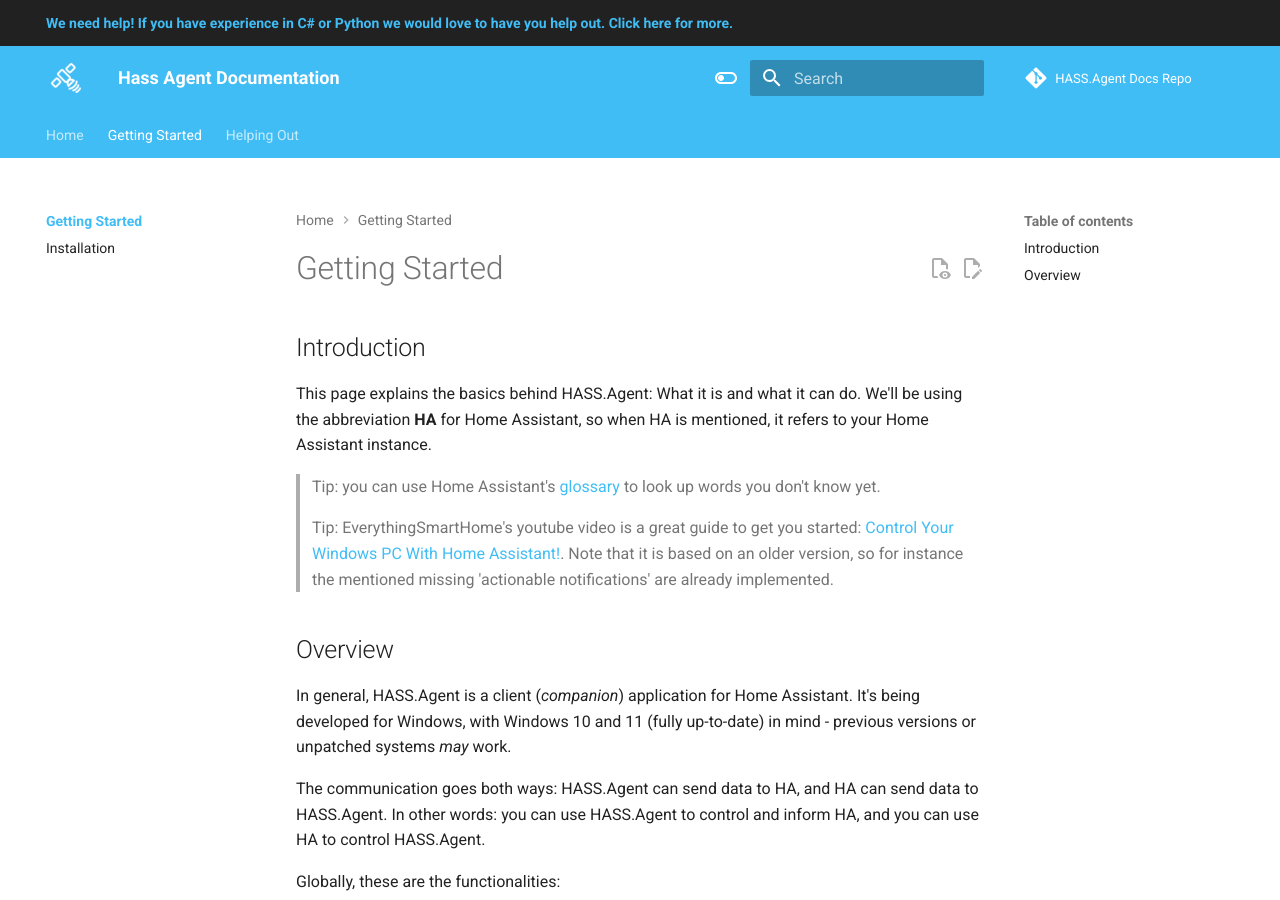
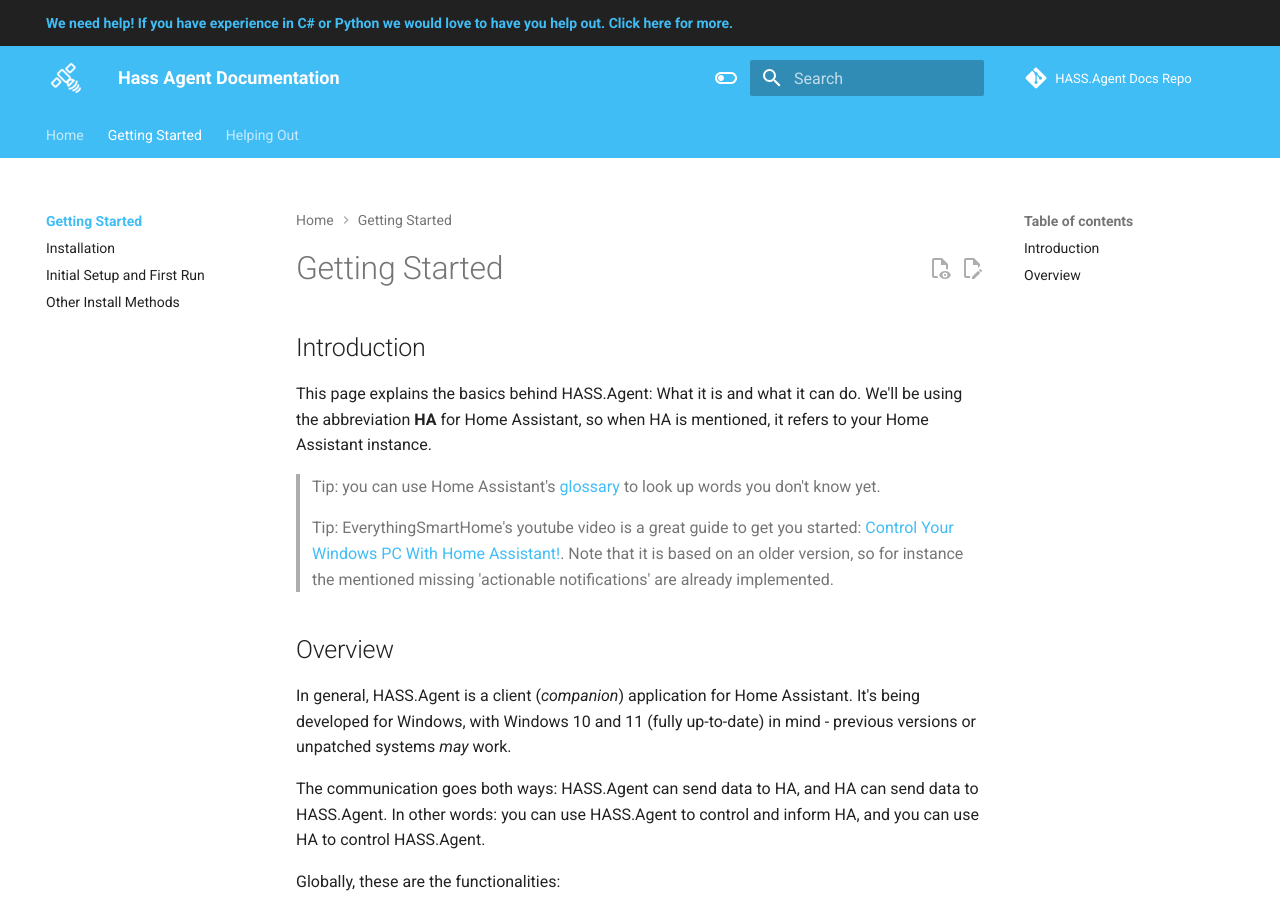
Before and after one commit to hass-agent/HASS.Agent-Documentation, an MkDocs documentation site: the page built from docs/getting-started/index.md, in a window 1280 px wide and 900 px high. Built offline with MkDocs 1.6.1 and Material for MkDocs 9.7.7, drawn with Linux system fonts in a browser that asks for light colours; comment, search, counter and statistics services are not loaded; the version menu is left out.

Commit message:
Add checkboxes and new installation/first run pages

```diff
--- a/mkdocs.yml
+++ b/mkdocs.yml
@@ -114,6 +114,9 @@
   - admonition
   - pymdownx.arithmatex:
       generic: true
+  - pymdownx.tasklist:
+      custom_checkbox: true
+      clickable_checkbox: true
   - footnotes
   - pymdownx.details
   - pymdownx.superfences:
@@ -139,6 +142,8 @@
   - Getting Started:
       - getting-started/index.md
       - Installation: getting-started/installation.md
+      - Initial Setup and First Run: getting-started/initial-setup.md
+      - Other Install Methods: getting-started/other-installs.md
   - Helping Out:
       - contributing/index.md
       - We Need Help: contributing/need-help.md
```
